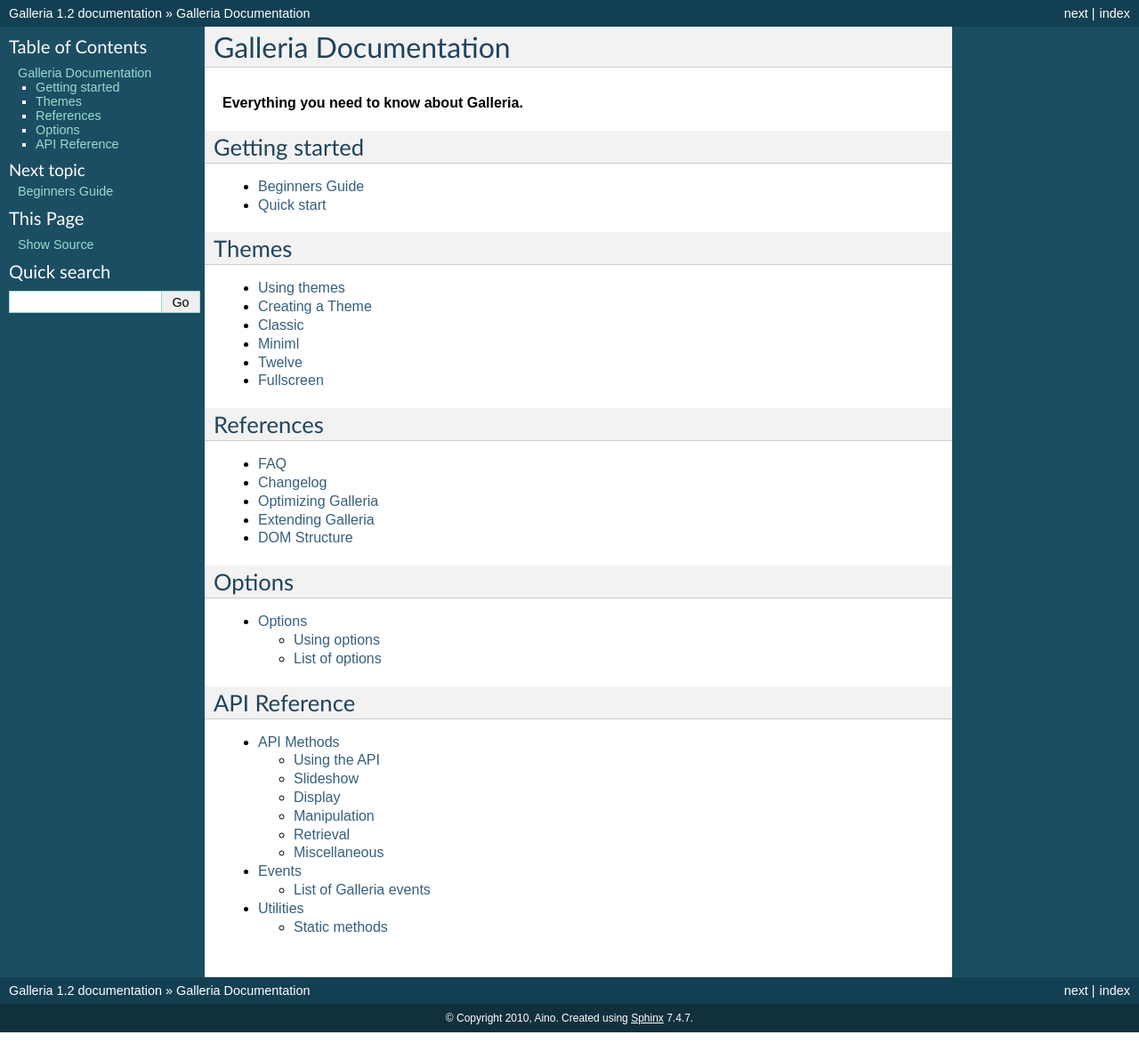
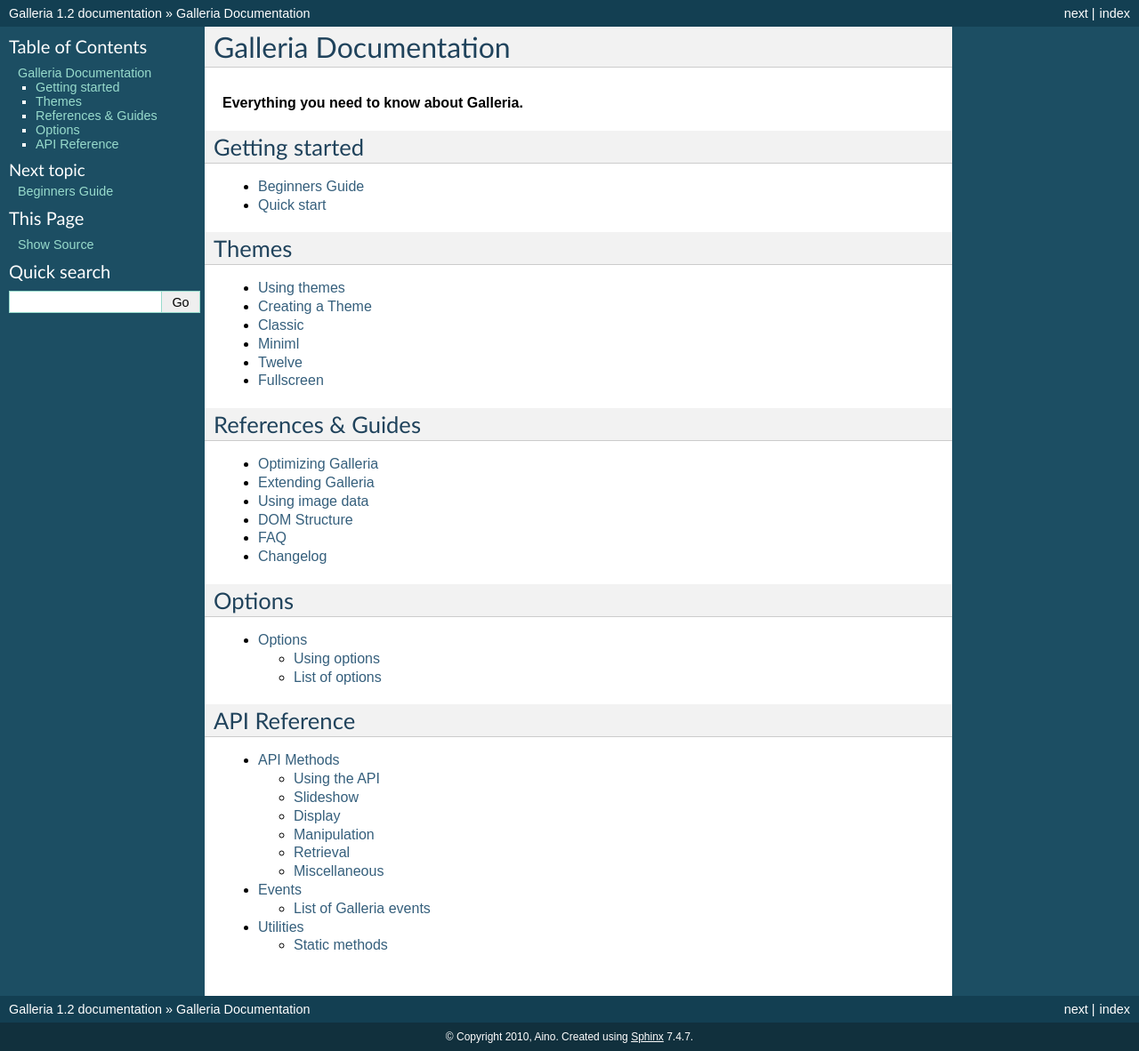
Before and after one commit to GalleriaJS/galleria, a Sphinx documentation site: the page built from docs/index.rst, in a window 1280 px wide. Shown: the whole page at 89% size. Built offline with Sphinx 7.4.7, drawn with Linux system fonts in a browser that asks for light colours; before the commit the page ends 1161 px from its top, so only the background shows below that.

```diff
--- a/docs/index.rst
+++ b/docs/index.rst
@@ -28,17 +28,18 @@ Themes
     themes/fullscreen.rst
 
 
-References
-==========
+References & Guides
+===================
 
 .. toctree::
     :maxdepth: 1
 
+    references/optimize
+    references/extending
+    references/data
+    references/dom
     references/faq
     references/changelog
-    references/optimize
-    references/extending
-    references/dom
 
 
 Options
--- a/docs/options/index.rst
+++ b/docs/options/index.rst
@@ -79,6 +79,8 @@ List of options
 
 - :doc:`keepSource` Lets you keep the source elements.
 
+- :doc:`lightbox` Helper for attaching a lightbox when the user clicks on an image.
+
 - :doc:`lightboxFadeSpeed` Defines how fast the lightbox should fade.
 
 - :doc:`lightboxTransitionSpeed` Defines how fast the lightbox should animate.
--- a/docs/options/lightbox.rst
+++ b/docs/options/lightbox.rst
@@ -5,7 +5,7 @@ lightbox
     | type: **Boolean**
     | default: **false**
 
-This option acts as a helper for attaching the lightbox when the user clicks on an image. If you have a link defined for the image, the link will take precedence.
+This option acts as a helper for attaching a lightbox when the user clicks on an image. If you have a link defined for the image, the link will take precedence.
 
 Example on how to attach a lightbox to each image:
 ..................................................
```
